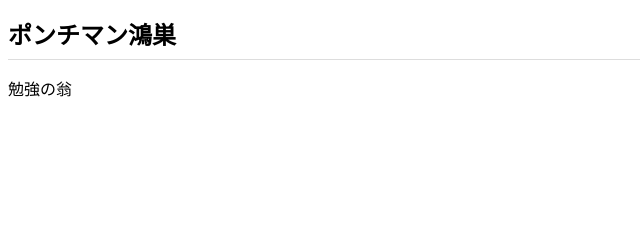
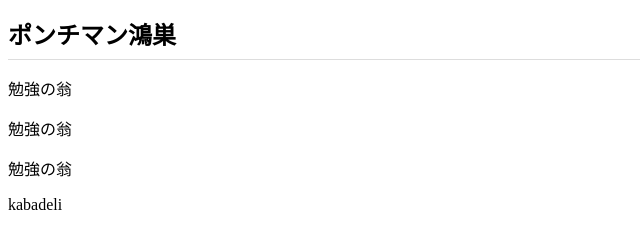
Before and after one commit to shiotani-Tu/shiotani-Tu.github.io, a plain HTML site: page index.html in a window 1280 px wide. Shown: the whole page, without its empty margins (0-640 px from the left). Drawn offline with Linux system fonts and the light colour scheme.

Commit message:
Add files via upload

```diff
--- a/index.html
+++ b/index.html
@@ -8,5 +8,8 @@
 <body>
   <h1>ポンチマン鴻巣  </h1>
   <p>勉強の翁</p>
+  <p>勉強の翁</p>
+  <p>勉強の翁</p>
+  <p>kabadeli </p>
 </body>
 </html>
```
